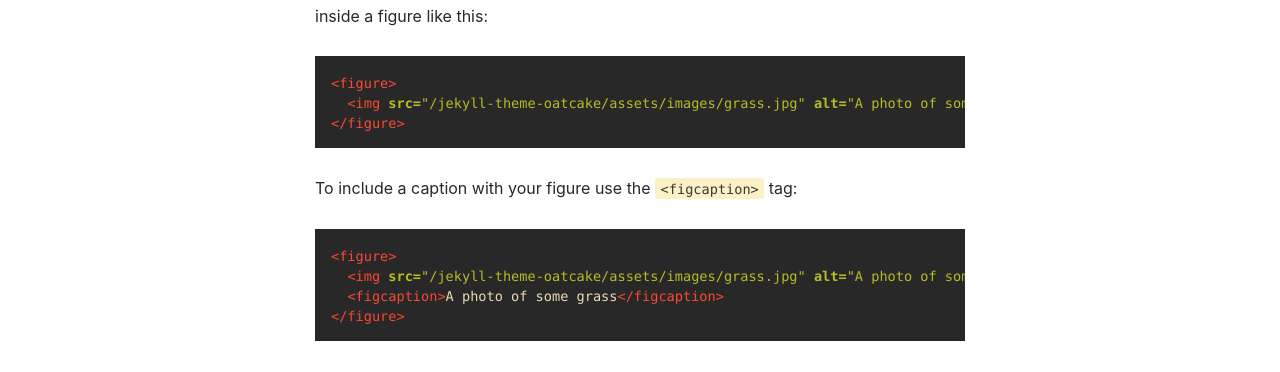
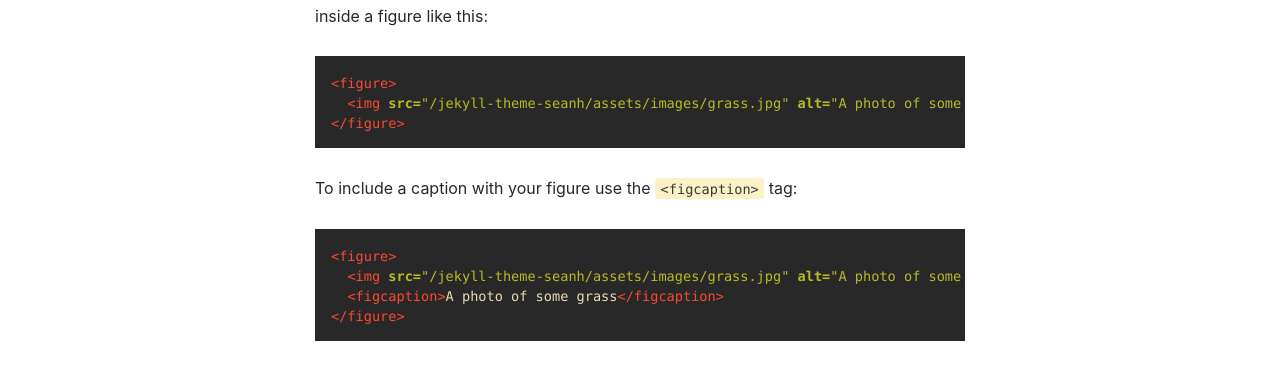
Before and after one commit to seanh/jekyll-theme-oatcake, a Jekyll site: the page built from _posts/2019-08-02-figures.md, in a window 1280 px wide. Shown: the part 331-703 px from the top of the page. Built offline with Jekyll 4.4.1, drawn with Linux system fonts in a browser that asks for light colours; our own code applies the rules of GitHub Pages for plain Markdown files.

Commit message:
Try to fix feed by removing URL setting

```diff
--- a/_config.yml
+++ b/_config.yml
@@ -1,7 +1,7 @@
 title: jekyll-theme-seanh
 description: A plain and simple Jekyll / GitHub Pages theme
-url: https://seanh.github.io/jekyll-theme-seanh/
 author: Sean Hammond
+baseurl: /jekyll-theme-seanh
 titles_from_headings:
   strip_title: true
   collections: true
```
